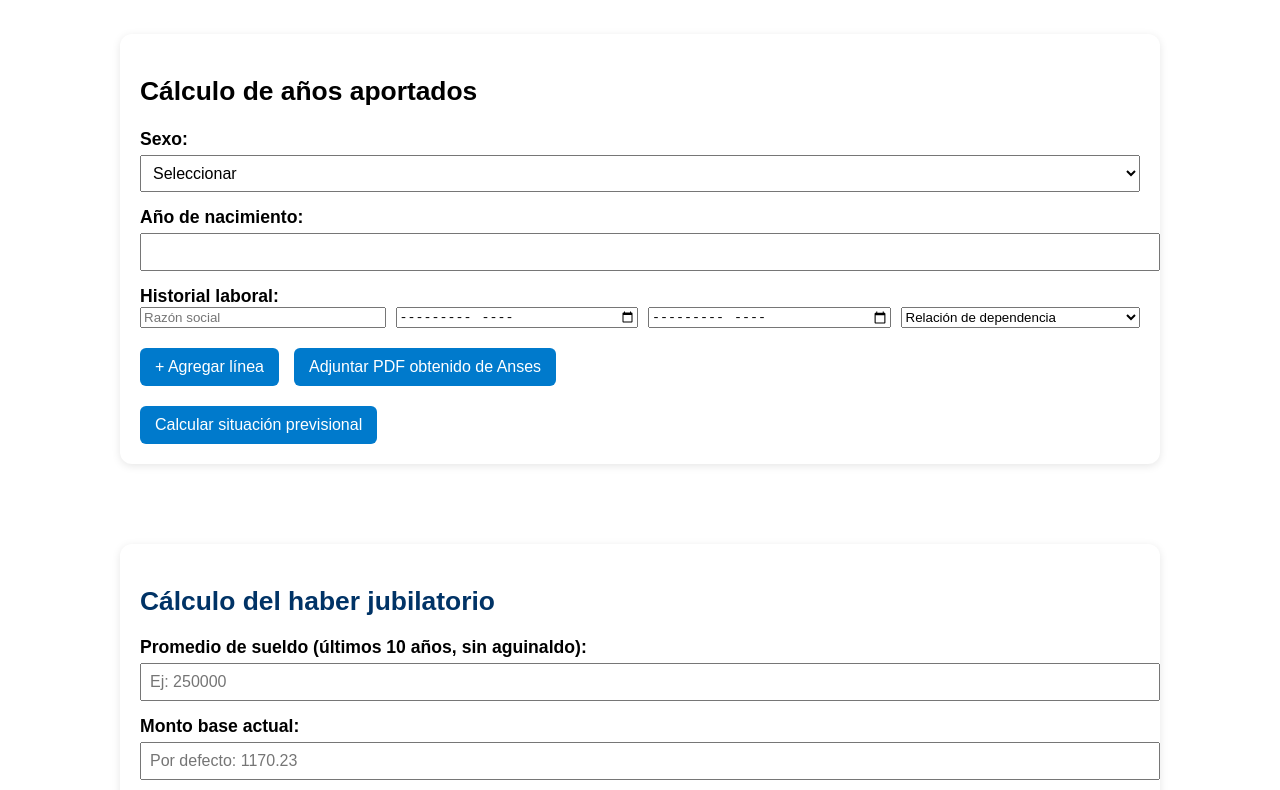
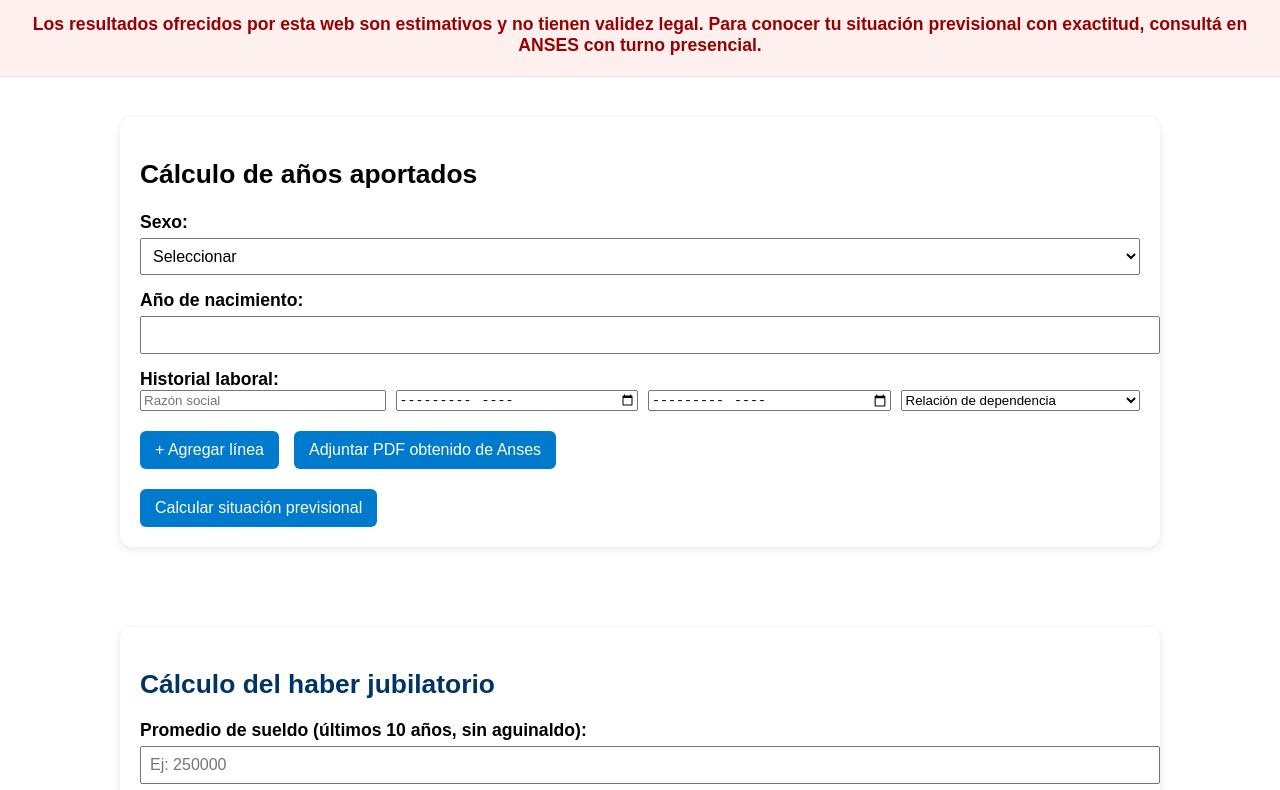
Before and after one commit to sergiolplp/JubiTiempo, a plain HTML site: page index.html in a window 1280 px wide. Shown: the part 66-856 px from the top of the page. Drawn offline with Linux system fonts and the light colour scheme.

Commit message:
Actualizar index.html

```diff
--- a/index.html
+++ b/index.html
@@ -96,6 +96,12 @@
       <a href="#sobre-sitio">Sobre el sitio</a>
     </div>
   </nav>
+
+  <header style="background-color: #fff0f0; padding: 20px 30px; text-align: center; border-bottom: 1px solid #e0e0e0;">
+  <h1 style="margin: 0; font-size: 1.1rem; color: #990000;">
+    Los resultados ofrecidos por esta web son estimativos y no tienen validez legal. Para conocer tu situación previsional con exactitud, consultá en ANSES con turno presencial.
+  </h1>
+</header>
 
   <!-- SECCIÓN: Cálculo de años aportados -->
 <section id="calculo-aportes" style="padding: 40px;">
```
